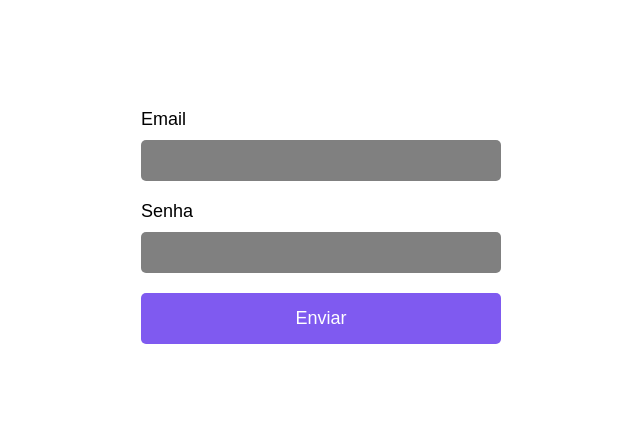
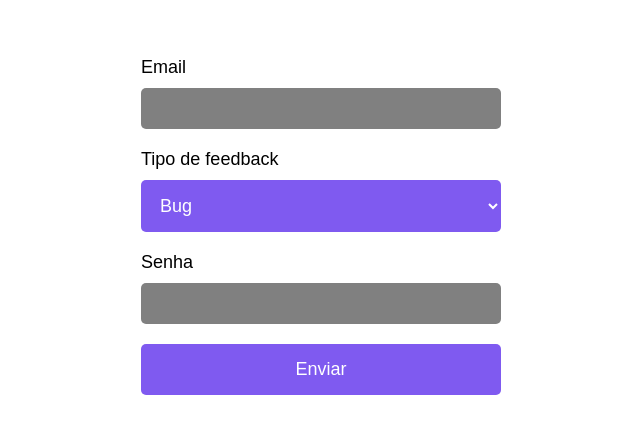
Before and after one commit to sidelab-development/react_template, a React (Vite) app: page /feedback in a window 1280 px wide. Shown: the part 169-602 px from the top of the page, without its empty margins (319-959 px from the left). Built offline with nearby package versions, Linux system fonts and the light colour scheme.

Commit message:
feat: hook form update

```diff
--- a/package.json
+++ b/package.json
@@ -14,6 +14,7 @@
     "react-dom": "^18.0.0",
     "react-hook-form": "^7.33.0",
     "react-router-dom": "^6.3.0",
+    "react-select": "^5.3.2",
     "styled-components": "^5.3.5",
     "yup": "^0.32.11"
   },
--- a/src/pages/Feedback/index.tsx
+++ b/src/pages/Feedback/index.tsx
@@ -1,5 +1,5 @@
+import { yupResolver } from '@hookform/resolvers/yup';
 import { SubmitHandler, useForm } from 'react-hook-form';
-import { yupResolver } from '@hookform/resolvers/yup';
 import { schema } from './schema';
 import {
   Button,
@@ -8,18 +8,20 @@ import {
   FormControl,
   Input,
   Label,
+  Option,
+  Select,
 } from './styles';
 
 type Inputs = {
   email: string,
   password: string,
+  type: string,
 };
 
 export function Feedback() {
   const {
     register,
     handleSubmit,
-    formState: { errors },
   } = useForm<Inputs>({
     resolver: yupResolver(schema),
   });
@@ -38,6 +40,19 @@ export function Feedback() {
         </FormControl>
 
         <FormControl>
+          <Label htmlFor="exam-type">Tipo de feedback</Label>
+          <Select
+            id="exam-type"
+            placeholder="Escolha o tipo de feedback"
+            {...register('type', { required: true })}
+          >
+            <Option>Bug</Option>
+            <Option>Melhoria</Option>
+            <Option>Sugestão</Option>
+          </Select>
+        </FormControl>
+
+        <FormControl>
           <Label htmlFor="password">Senha</Label>
           <Input
             id="password"
@@ -47,9 +62,6 @@ export function Feedback() {
         </FormControl>
 
         <Button type="submit">Enviar</Button>
-
-        <h2>{errors.email?.message}</h2>
-        <h2>{errors.password?.message}</h2>
       </Form>
     </Container>
   );
--- a/src/pages/Feedback/styles.ts
+++ b/src/pages/Feedback/styles.ts
@@ -53,3 +53,18 @@ export const Button = styled.button`
     margin-bottom: 1rem;
   `}
 `;
+
+export const Select = styled.select`
+  ${({ theme }) => css`
+    width: 36rem;
+    padding: 1.5rem 1.5rem;
+    font-size: 1.8rem;
+    background-color: ${theme.colors.primary};
+    border: none;
+    border-radius: ${theme.borderRadius[1]};
+    color: ${theme.colors.white};
+  `}
+`;
+
+export const Option = styled.option`
+`;
```
Also changed, not shown: src/context/ThemeContext.tsx (+4 -4 lines), 1 other file (tests, documents, lock files or other folders).
